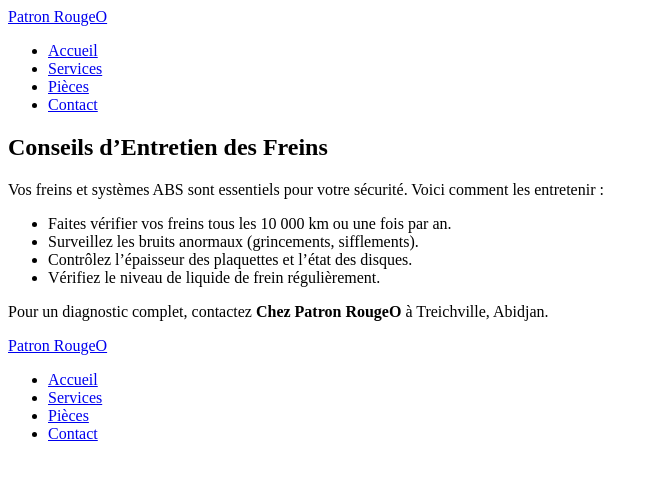
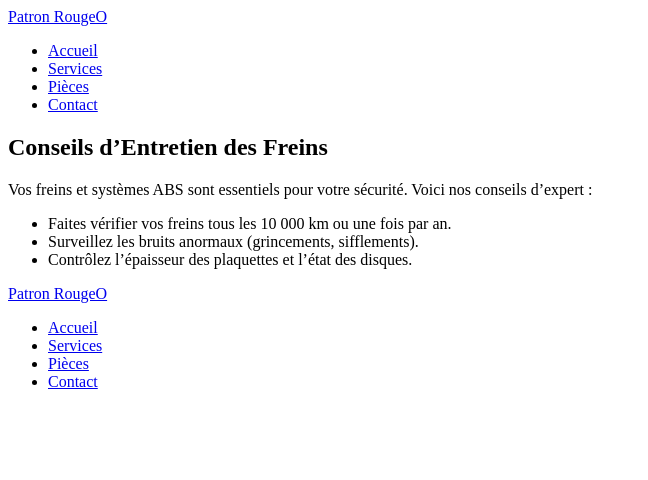
Before and after one commit to Langageneo/chez-patron-rougeo, a Next.js app: page /blog/entretien in a window 1280 px wide. Shown: the top 480 px of the page, without its empty margins (0-648 px from the left). Built offline with nearby package versions, Linux system fonts and the light colour scheme.

Commit message:
Update entretien.js

```diff
--- a/pages/blog/entretien.js
+++ b/pages/blog/entretien.js
@@ -1,30 +1,26 @@
 import Head from 'next/head';
-import Header from '../../components/Header';  // Chemin correct depuis pages/blog/
-import Footer from '../../components/Footer';  // Chemin correct depuis pages/blog/
+import Header from '../../components/Header';  // Chemin corrigé
+import Footer from '../../components/Footer';  // Chemin corrigé
 
 export default function Entretien() {
   return (
     <>
       <Head>
         <title>Conseils d’Entretien | Chez Patron RougeO</title>
-        <meta name="description" content="Conseils pour entretenir vos freins et systèmes ABS." />
+        <meta name="description" content="Conseils pour entretenir vos freins et systèmes ABS à Abidjan." />
       </Head>
       <Header />
       <main className="container mx-auto py-12 px-4">
         <article className="max-w-2xl mx-auto bg-white p-6 rounded-lg shadow-md">
           <h1 className="text-2xl font-bold mb-4 text-red-600">Conseils d’Entretien des Freins</h1>
           <p className="mb-4 text-gray-700">
-            Vos freins et systèmes ABS sont essentiels pour votre sécurité. Voici comment les entretenir :
+            Vos freins et systèmes ABS sont essentiels pour votre sécurité. Voici nos conseils d’expert :
           </p>
           <ul className="list-disc pl-6 mb-6 text-gray-700">
             <li>Faites vérifier vos freins tous les 10 000 km ou une fois par an.</li>
             <li>Surveillez les bruits anormaux (grincements, sifflements).</li>
             <li>Contrôlez l’épaisseur des plaquettes et l’état des disques.</li>
-            <li>Vérifiez le niveau de liquide de frein régulièrement.</li>
           </ul>
-          <p className="text-gray-700">
-            Pour un diagnostic complet, contactez <strong>Chez Patron RougeO</strong> à Treichville, Abidjan.
-          </p>
         </article>
       </main>
       <Footer />
```
